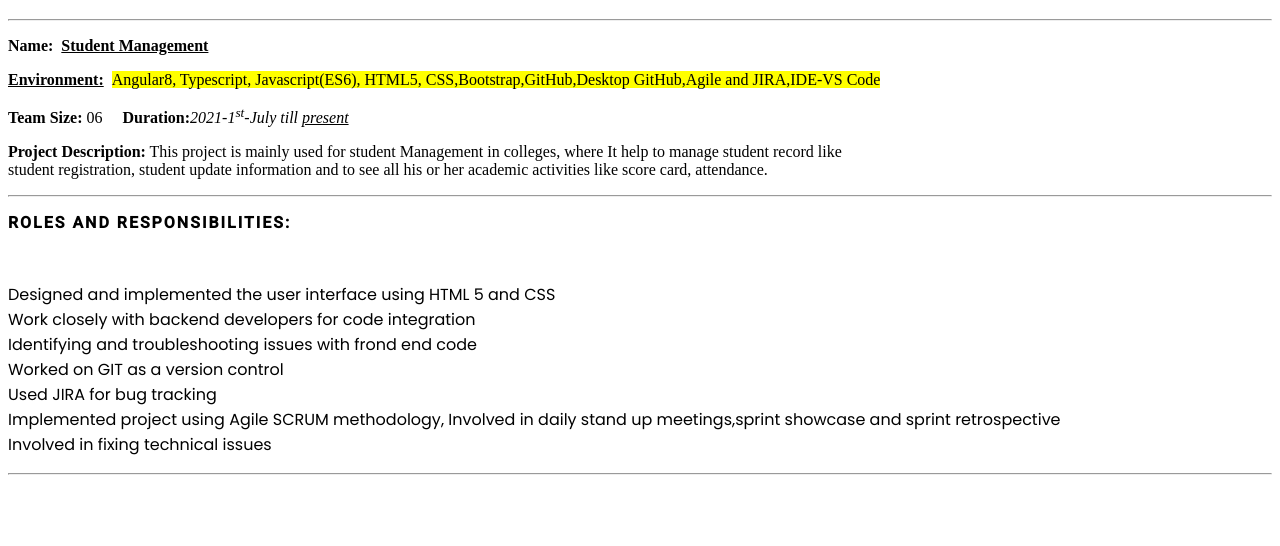
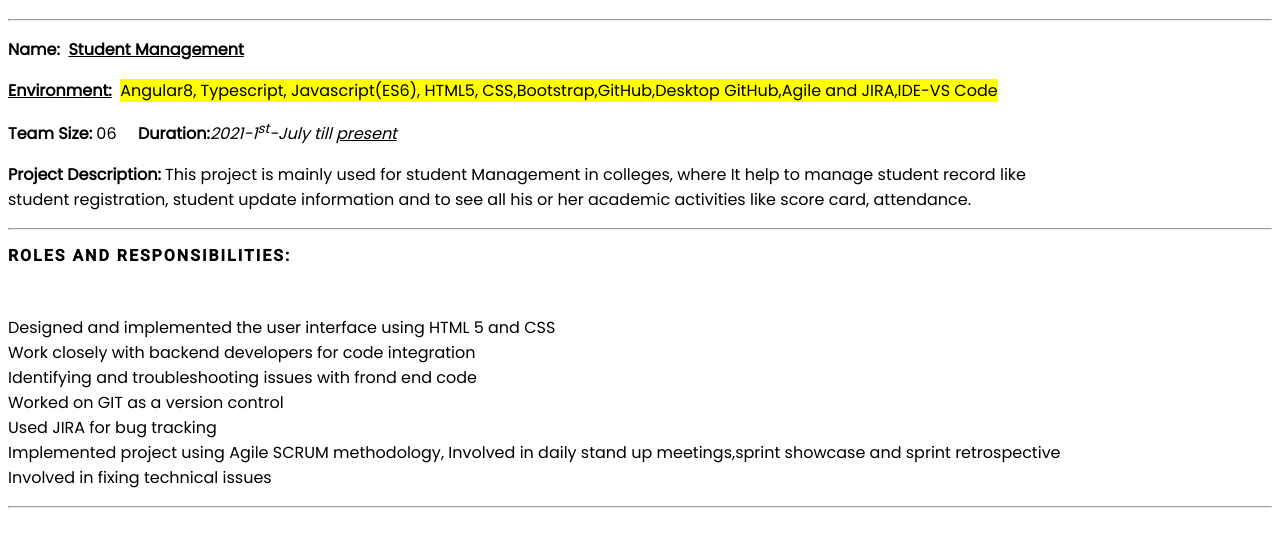
Before and after one commit to shubhambhamburkar16/MyProfile, a plain HTML site: page projectDetails.html in a window 1280 px wide. Shown: the part 62-608 px from the top of the page. Drawn offline with Linux system fonts and the light colour scheme.

Commit message:
update projectDetails.html
update projectDetails.html

```diff
--- a/projectDetails.html
+++ b/projectDetails.html
@@ -21,10 +21,10 @@
 <body>
     <h1 class="details">Project Details</h1>
     <hr>
-    <p><strong>Name: &nbsp;<u>Student Management</u></strong></p>
-    <p><strong><u>Environment:</u></strong> &nbsp;<mark>Angular8, Typescript, Javascript(ES6), HTML5, CSS,Bootstrap,GitHub,Desktop GitHub,Agile and JIRA,IDE-VS Code</mark></p>
-    <p><strong>Team Size:</strong> 06&nbsp;&nbsp;&nbsp;&nbsp;&nbsp;<strong>Duration:</strong><i>2021-1<sup>st</sup>-July till <u>present</u></i></p>
-    <p><strong>Project Description:</strong> This project is mainly used for student Management in colleges, where It help to manage student record like<br>student registration, student update information and to see all his or her academic activities like score card, attendance.</p>
+    <p id="roles"><strong>Name: &nbsp;<u>Student Management</u></strong></p>
+    <p id="roles"><strong><u>Environment:</u></strong> &nbsp;<mark>Angular8, Typescript, Javascript(ES6), HTML5, CSS,Bootstrap,GitHub,Desktop GitHub,Agile and JIRA,IDE-VS Code</mark></p>
+    <p id="roles"><strong>Team Size:</strong> 06&nbsp;&nbsp;&nbsp;&nbsp;&nbsp;<strong>Duration:</strong><i>2021-1<sup>st</sup>-July till <u>present</u></i></p>
+    <p id="roles"><strong>Project Description:</strong> This project is mainly used for student Management in colleges, where It help to manage student record like<br>student registration, student update information and to see all his or her academic activities like score card, attendance.</p>
     <hr>
     <p class="details"><strong>Roles and Responsibilities:</strong></p><br>
     <p id="roles">Designed and implemented the user interface using HTML 5 and CSS<br>
```
